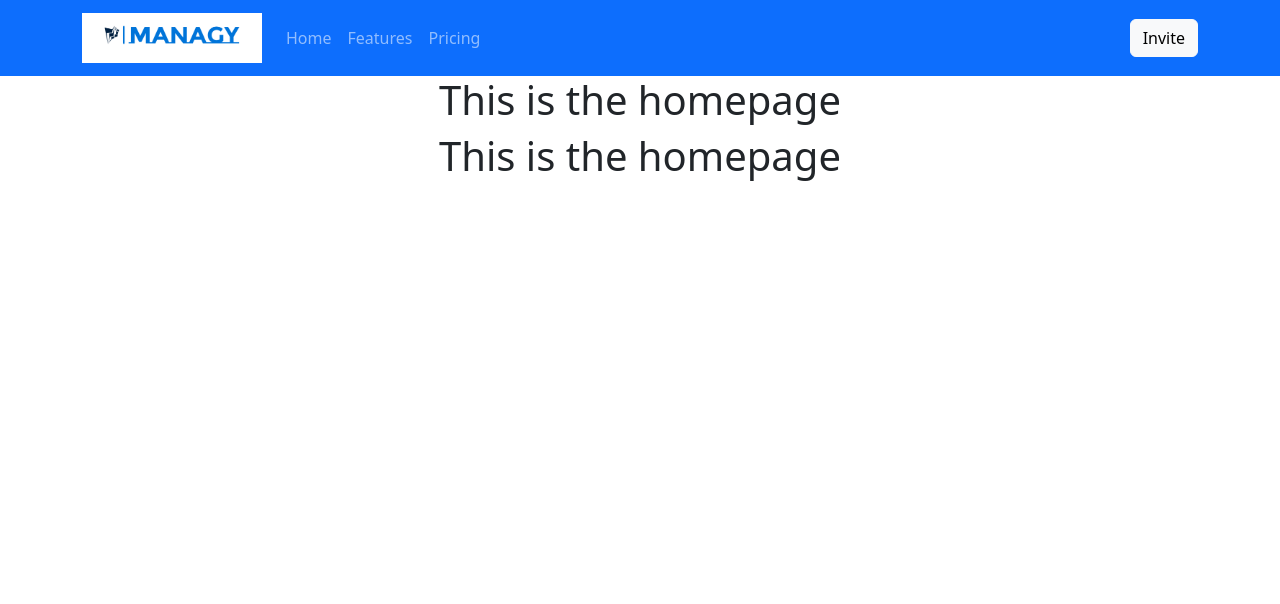
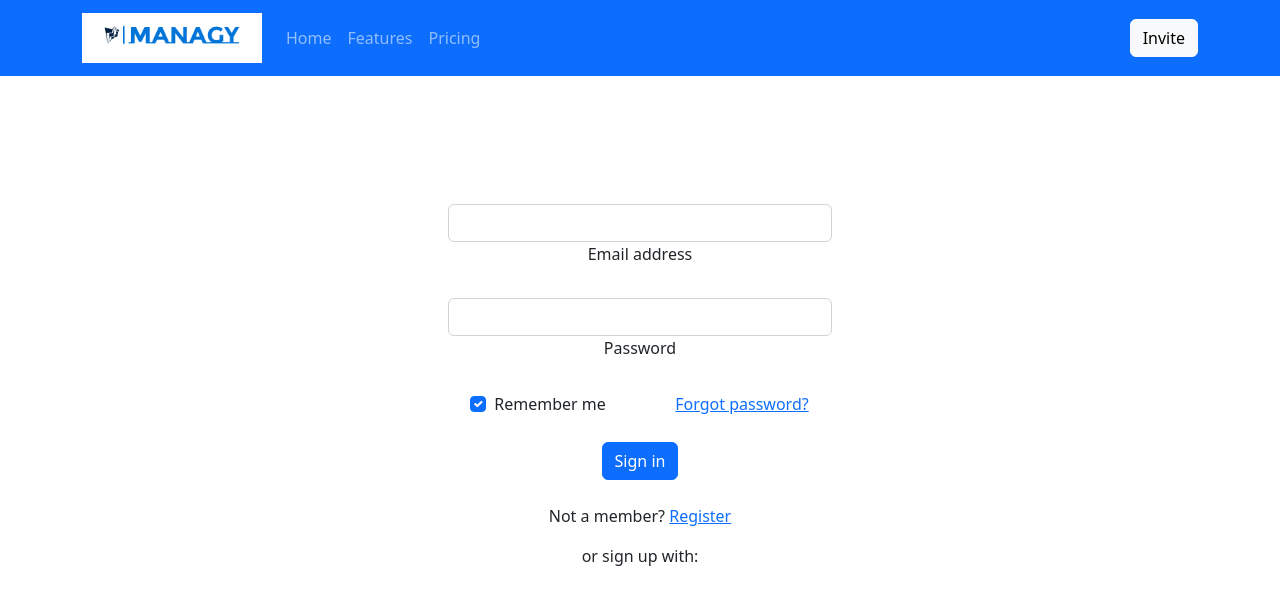
Before and after one commit to it19075136/managy-webapp, a React (Create React App) app: page / in a window 1280 px wide. Shown: the top 604 px of the page. Built offline with nearby package versions, Linux system fonts and the light colour scheme.

Commit message:
added login

```diff
--- a/src/App.js
+++ b/src/App.js
@@ -3,6 +3,7 @@
 import Navbar from './components/WebNavbar';
 import {BrowserRouter as Router, Route, Routes} from 'react-router-dom';
 import HomePage from './components/HomePage';
+import LogIn from './components/LogIn';
 
 
 function App() {
@@ -12,7 +13,10 @@
       <Router>
       <div className="App">
         <Routes>
+          <Route path="/" element={<LogIn/>}>
           <Route index element={<HomePage/>} />
+          <Route index element={<LogIn/>} />
+          </Route>
         </Routes>
       </div>
     </Router></>
--- /dev/null
+++ b/src/components/LogIn.js
@@ -0,0 +1,71 @@
+import React, { Component } from 'react';
+import PropTypes from 'prop-types';
+
+class LogIn extends Component {
+    constructor(props) {
+        super(props);
+
+    }
+
+    render() {
+        return (
+            <div style={{
+                marginTop:"10%",
+                marginLeft:"35%",
+                marginRight:"35%"
+                }}>
+                <form>
+                    <div class="form-outline mb-4">
+                        <input type="email" id="form2Example1" class="form-control" />
+                        <label class="form-label" for="form2Example1">Email address</label>
+                    </div>
+
+                    <div class="form-outline mb-4">
+                        <input type="password" id="form2Example2" class="form-control" />
+                        <label class="form-label" for="form2Example2">Password</label>
+                    </div>
+
+                    <div class="row mb-4">
+                        <div class="col d-flex justify-content-center">
+                            <div class="form-check">
+                                <input class="form-check-input" type="checkbox" value="" id="form2Example31" checked />
+                                <label class="form-check-label" for="form2Example31"> Remember me </label>
+                            </div>
+                        </div>
+
+                        <div class="col">
+
+                            <a href="#!">Forgot password?</a>
+                        </div>
+                    </div>
+
+
+                    <button type="button" class="btn btn-primary btn-block mb-4">Sign in</button>
+
+
+                    <div class="text-center">
+                        <p>Not a member? <a href="#!">Register</a></p>
+                        <p>or sign up with:</p>
+                        <button type="button" class="btn btn-link btn-floating mx-1">
+                            <i class="fab fa-facebook-f"></i>
+                        </button>
+
+                        <button type="button" class="btn btn-link btn-floating mx-1">
+                            <i class="fab fa-google"></i>
+                        </button>
+
+                        <button type="button" class="btn btn-link btn-floating mx-1">
+                            <i class="fab fa-twitter"></i>
+                        </button>
+
+                        <button type="button" class="btn btn-link btn-floating mx-1">
+                            <i class="fab fa-github"></i>
+                        </button>
+                    </div>
+                </form>
+            </div>
+        );
+    }
+}
+
+export default LogIn;
```
